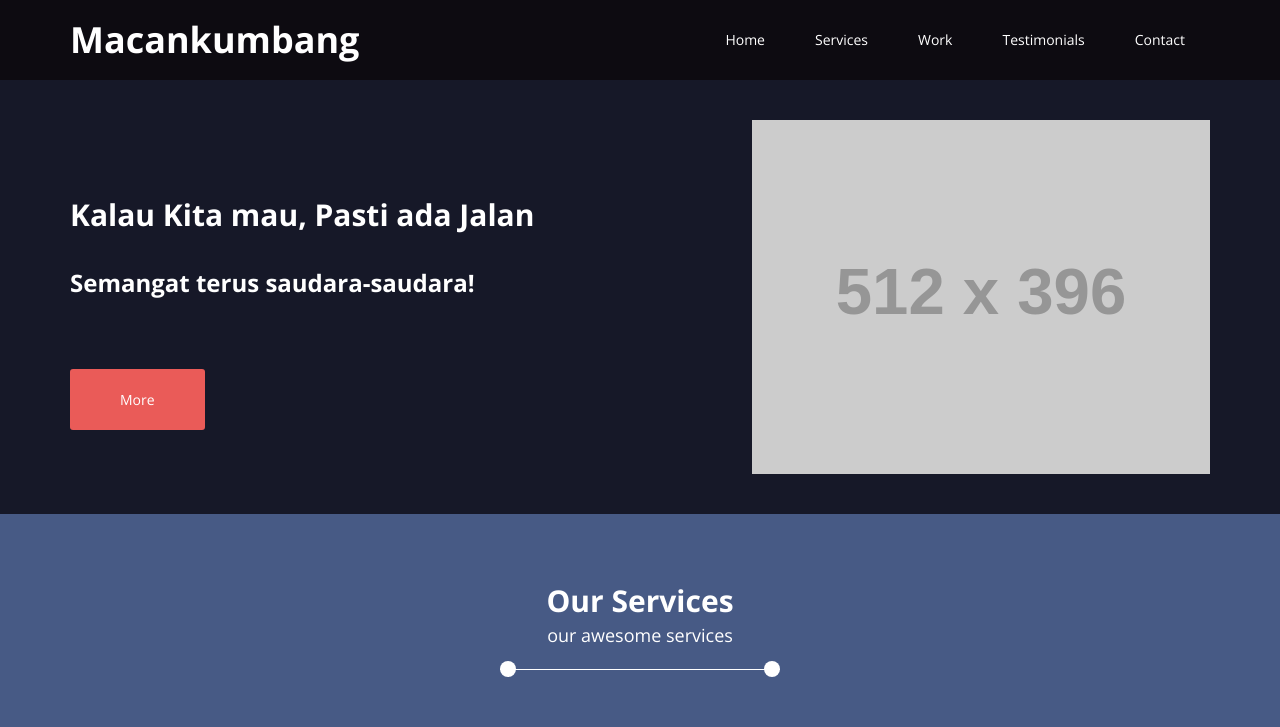
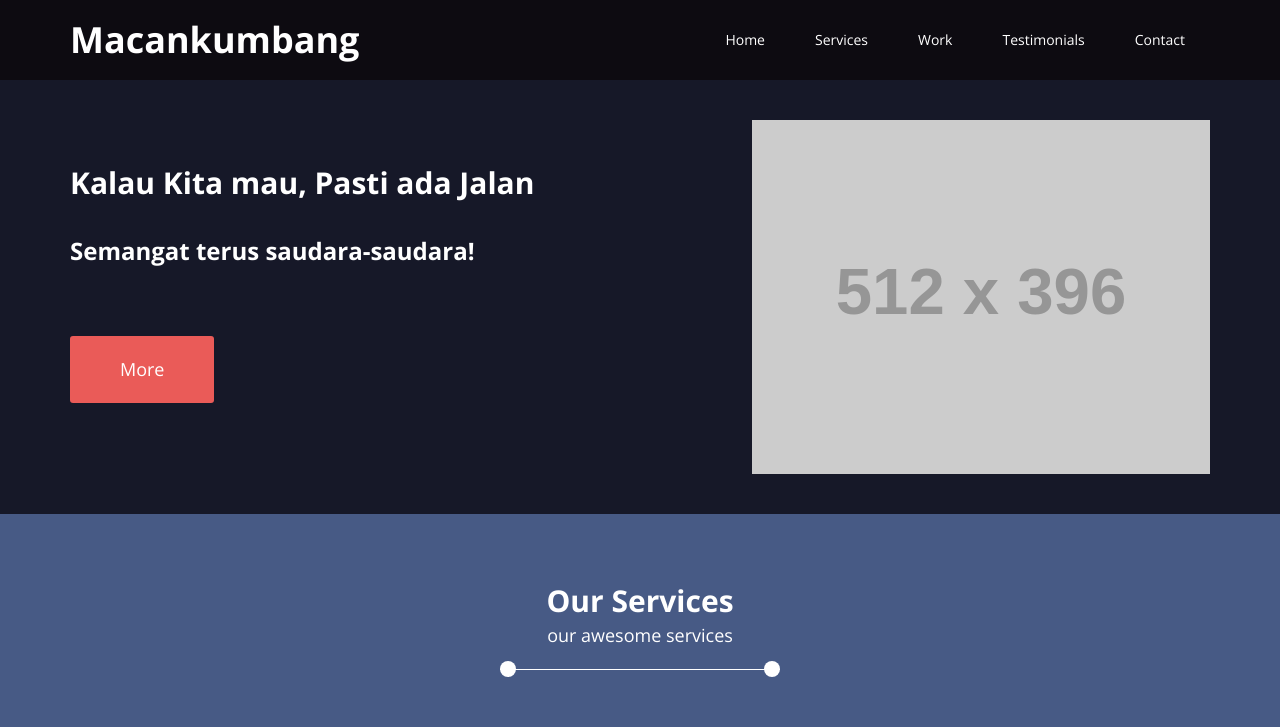
Before and after one commit to ndt-draft/macan, a website: page index.html in a window 1280 px wide. Shown: the top 727 px of the page. Drawn offline with nearby package versions, Linux system fonts and the light colour scheme; placeholder pictures from the web are drawn by us.

Commit message:
move featured titles up

```diff
--- a/assets/sass/blocks/_features.scss
+++ b/assets/sass/blocks/_features.scss
@@ -15,10 +15,12 @@
         padding: 20px 50px;
         border-radius: 3px;
         display: inline-block;
+        font-size: 1.8rem;
+        font-size: 18px;
     }
 
     .featured-text-inside {
-        margin-top: 12%;
+        margin-top: 7%;
     }
 
     .featured-title {
```
Also changed, not shown: assets/css/main.css.
